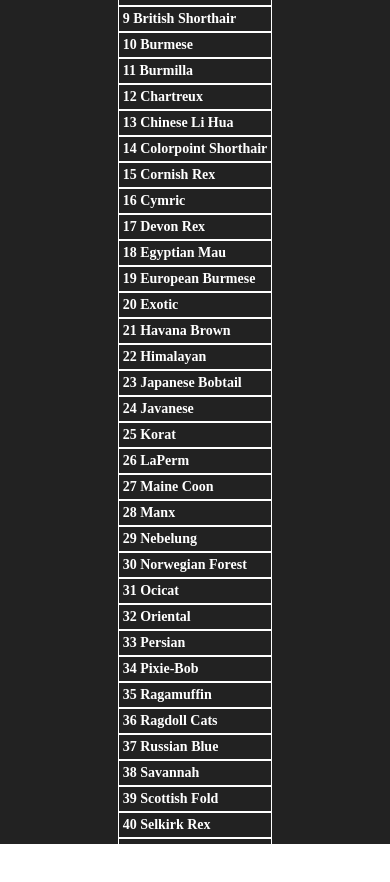
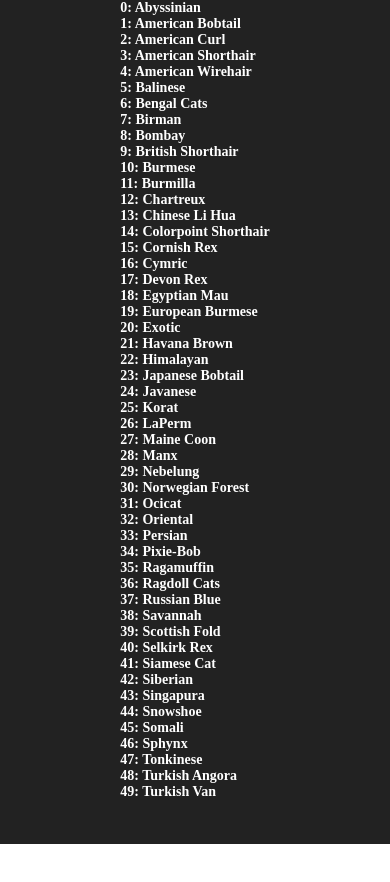
Before and after one commit to chrismlee26/mobile-by-breed, a React Native app: screen / in a window 390 px wide. Shown: the top 882 px of the page. After the commit the page ends 844 px from the top, so only its background shows below. Built offline with nearby package versions, Linux system fonts and the light colour scheme.

Commit message:
[update] safeareaview to FlatList to display data

```diff
--- a/App.js
+++ b/App.js
@@ -1,19 +1,20 @@
 import { StatusBar } from 'expo-status-bar';
 import { StyleSheet, Text, View, ScrollView, FlatList, SafeAreaView } from 'react-native';
+
+import Item from './Item'
+
 import { cats } from './breeds'
-import Item from './Item'
 
 export default function App() {
   return (
     <View style={styles.container}>
       <StatusBar style="auto" />
-      <SafeAreaView>
-        <ScrollView>
-          {cats.map((item, index) => {
-            return <Item key={`${index}`} title={`${index} ${item.breed}`} />
-          })}
-        </ScrollView>
-      </SafeAreaView>
+      <FlatList
+        data={cats}
+        renderItem={({ item, index }) => {
+          return <Item name={item.breed} index={index} key={index} />
+        }}
+      />
     </View>
   );
 }
--- a/Item.js
+++ b/Item.js
@@ -1,10 +1,11 @@
 import React from 'react'
 import { View, Text, StyleSheet } from 'react-native'
 
-function Item({ title }) {
+function Item(props) {
+  const { name, index } = props
   return (
     <View>
-      <Text style={styles.text}>{title}</Text>
+      <Text style={styles.text}>{index}: {name}</Text>
     </View>
   );
 }
@@ -13,10 +14,6 @@ const styles = StyleSheet.create({
   text: {
     fontFamily: 'AvenirNext-Bold',
     color: 'white',
-    padding: 4,
-    borderWidth: .5,
-    borderColor: 'white',
-    alignSelf: 'stretch',
     width: '100%',
     fontWeight: 'bold'
 
```
